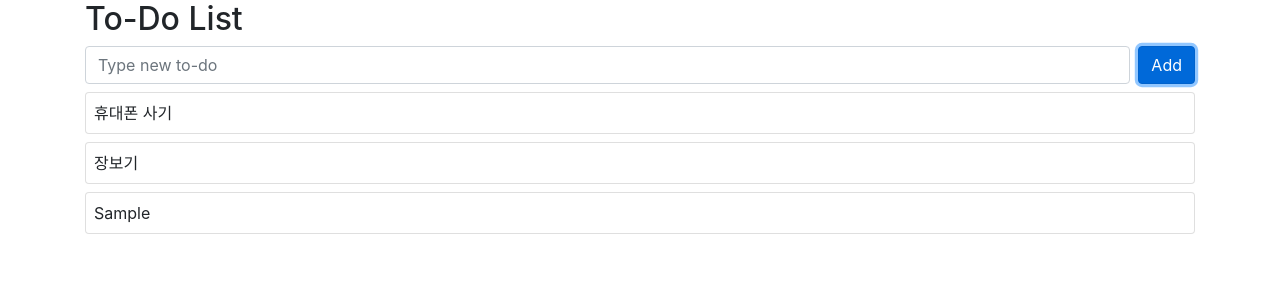
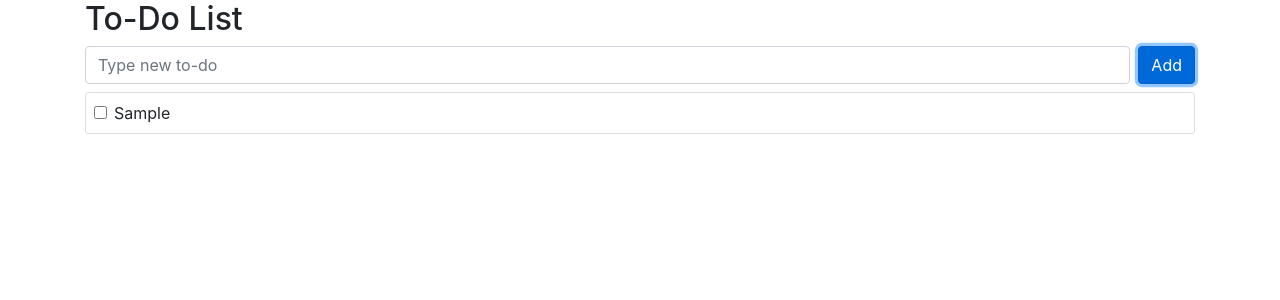
Before and after one commit to h2oi6v0i/vue3-project, a Vue app: page / in a window 1280 px wide. Both pictures are taken after typing "Sample" into the empty fields and a click on the button "Add". Shown: the top 300 px of the page. Built offline with nearby package versions, Linux system fonts and the light colour scheme.

Commit message:
[14-15] : 체크박스, 클래스, 스타일 바인딩

```diff
--- a/src/App.vue
+++ b/src/App.vue
@@ -22,7 +22,19 @@
         </form>
         <div v-for="todo in todos" :key="todo.id" class="card mt-2">
             <div class="card-body p-2">
-                {{ todo.subject }}
+                <div class="form-check">
+                    <input
+                        class="form-check-input"
+                        type="checkbox"
+                        v-model="todo.completed"
+                    />
+                    <label
+                        class="form-check-label"
+                        :class="{ 'is-completed': todo.completed }"
+                    >
+                        {{ todo.subject }}
+                    </label>
+                </div>
             </div>
         </div>
     </div>
@@ -34,10 +46,7 @@ import { ref } from "vue";
 export default {
     setup() {
         const todo = ref("");
-        const todos = ref([
-            { id: 1, subject: "휴대폰 사기" },
-            { id: 2, subject: "장보기" },
-        ]);
+        const todos = ref([]);
         const hasError = ref(false);
 
         const onSubmit = () => {
@@ -47,11 +56,11 @@ export default {
                 todos.value.push({
                     id: Date.now(),
                     subject: todo.value,
+                    completed: false,
                 });
                 hasError.value = false;
+                todo.value = "";
             }
-
-            todo.value = "";
         };
 
         return {
@@ -64,4 +73,9 @@ export default {
 };
 </script>
 
-<style></style>
+<style>
+.is-completed {
+    color: gray;
+    text-decoration: line-through;
+}
+</style>
```
